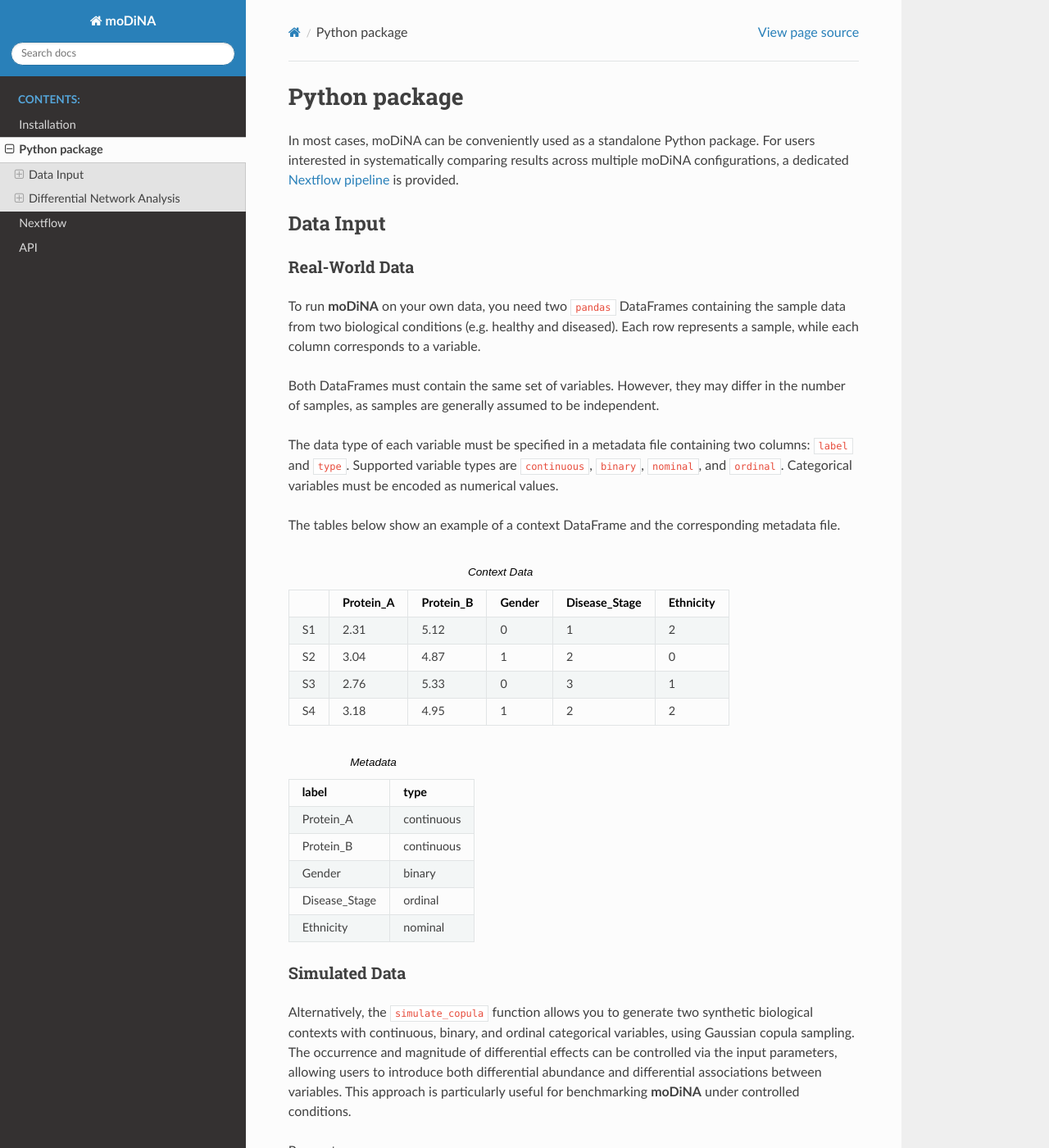
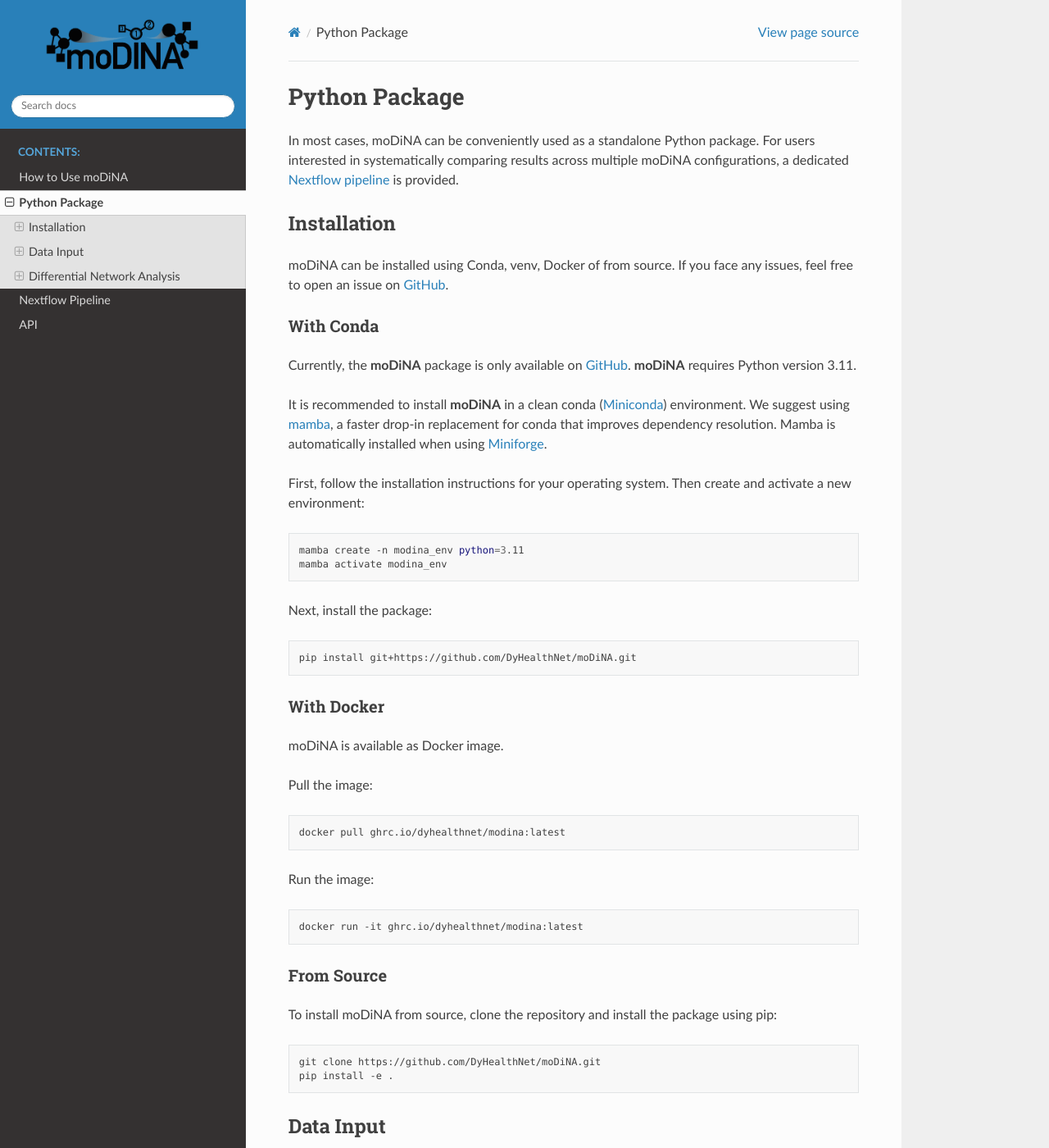
Before and after one commit to DyHealthNet/moDiNA, a Sphinx documentation site: the page built from docs/source/python_package.rst, in a window 1280 px wide and 1400 px high. Shown: the whole window at 82% size. Built offline with Sphinx 7.4.7 and the Read the Docs theme 3.1.0, drawn with Linux system fonts in a browser that asks for light colours; some of the changed text lies outside the part shown.

Commit message:
docker installation added to python package

```diff
--- /dev/null
+++ b/docs/source/_static/custom.css
@@ -0,0 +1,3 @@
+.wy-side-nav-search > a img.logo {
+    max-width: 200px;
+}
--- a/docs/source/conf.py
+++ b/docs/source/conf.py
@@ -11,8 +11,8 @@ import sys
 sys.path.insert(0, os.path.abspath('../../src'))
 
 project = 'moDiNA'
-copyright = '2025, Andrea Raithel'
-author = 'Andrea Raithel'
+copyright = '2026, DaiSyBio at Technical University of Munich'
+author = 'DaiSyBio at Technical University of Munich'
 release = 'dev'
 
 # -- General configuration ---------------------------------------------------
@@ -42,3 +42,8 @@ html_theme = 'sphinx_rtd_theme'
 #    'titles_only': False
 #}
 html_static_path = ['_static']
+html_logo = '_static/moDiNA_Logo.png'
+html_theme_options = {
+    'logo_only': True,
+}
+html_css_files = ['custom.css']
--- a/docs/source/nextflow.rst
+++ b/docs/source/nextflow.rst
@@ -1,2 +1,2 @@
-Nextflow
+Nextflow Pipeline
 ========
--- a/docs/source/tutorial.rst
+++ b/docs/source/python_package.rst
@@ -1,9 +1,77 @@
-Python package
+Python Package
 ==============
 
 In most cases, moDiNA can be conveniently used as a standalone Python package.
 For users interested in systematically comparing results across multiple moDiNA configurations,
 a dedicated :doc:`Nextflow pipeline <nextflow>` is provided.
+
+
+
+Installation
+--------------
+
+moDiNA can be installed using Conda, venv, Docker of from source. If you face any issues, feel free to open an issue on `GitHub <https://github.com/DyHealthNet/moDiNA/issues>`_.
+
+
+.. _conda:
+
+With Conda
+~~~~~~~~~~~~~~~
+
+Currently, the **moDiNA** package is only available on `GitHub <https://github.com/DyHealthNet/moDiNA>`_.
+**moDiNA** requires Python version 3.11.
+
+It is recommended to install **moDiNA** in a clean conda (`Miniconda <https://www.anaconda.com/docs/getting-started/miniconda/main>`_) environment.
+We suggest using `mamba <https://mamba.readthedocs.io/en/latest/installation/mamba-installation.html>`_, a faster drop-in replacement for conda that
+improves dependency resolution. Mamba is automatically installed when
+using `Miniforge <https://github.com/conda-forge/miniforge>`_.
+
+First, follow the installation instructions for your operating system.
+Then create and activate a new environment:
+
+.. code-block:: bash
+
+   mamba create -n modina_env python=3.11
+   mamba activate modina_env
+
+Next, install the package:
+
+.. code-block:: bash
+
+   pip install git+https://github.com/DyHealthNet/moDiNA.git
+
+.. _docker:
+
+With Docker
+~~~~~~~~~~~~~~~
+
+moDiNA is available as Docker image.
+
+Pull the image:
+
+.. code-block:: bash
+
+   docker pull ghrc.io/dyhealthnet/modina:latest
+
+
+Run the image:
+
+.. code-block:: bash
+
+   docker run -it ghrc.io/dyhealthnet/modina:latest
+
+
+.. _source:
+
+From Source
+~~~~~~~~~~~~~~~
+
+To install moDiNA from source, clone the repository and install the package using pip:
+
+.. code-block:: bash
+
+   git clone https://github.com/DyHealthNet/moDiNA.git
+   pip install -e .
 
 
 Data Input
```
Also changed, not shown: docs/source/how_to_use_modina.rst (added, +16 -0 lines), docs/source/index.rst (+4 -4 lines), docs/source/installation.rst (deleted, +0 -26 lines), docs/source/_static/moDiNA_Logo.png (added), docs/source/api.rst (renamed from docs/source/modules.rst).
